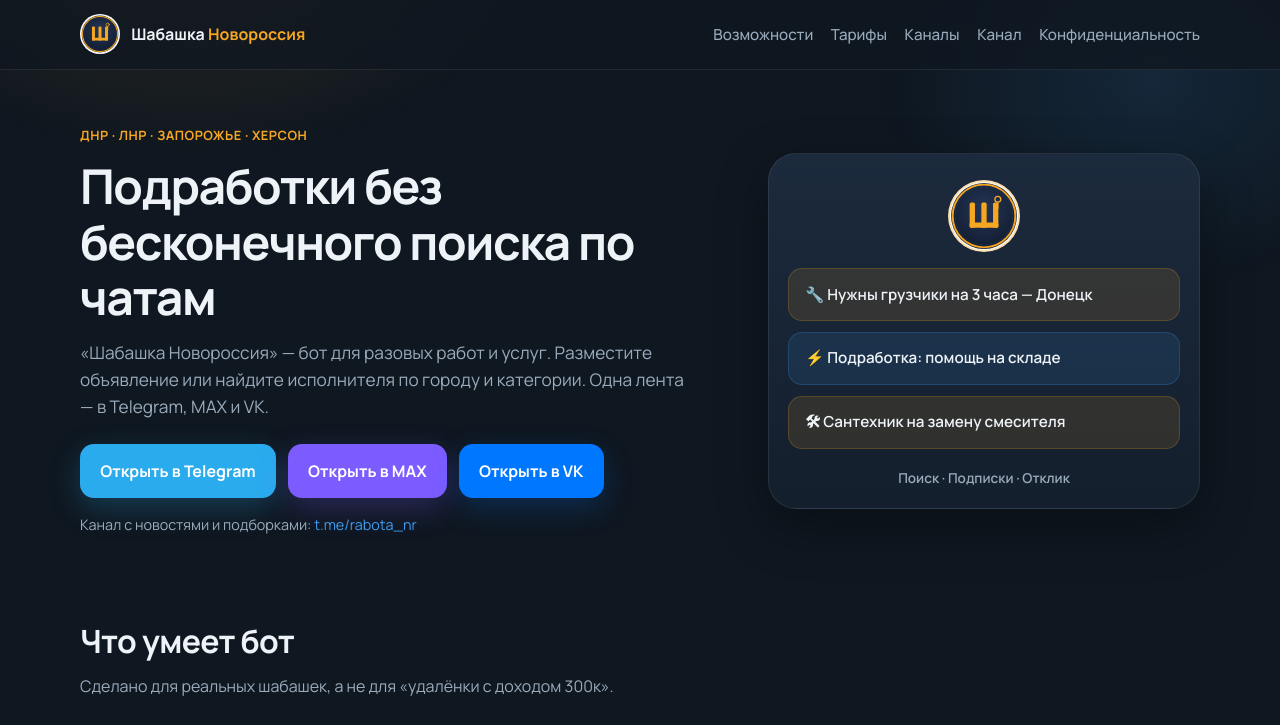
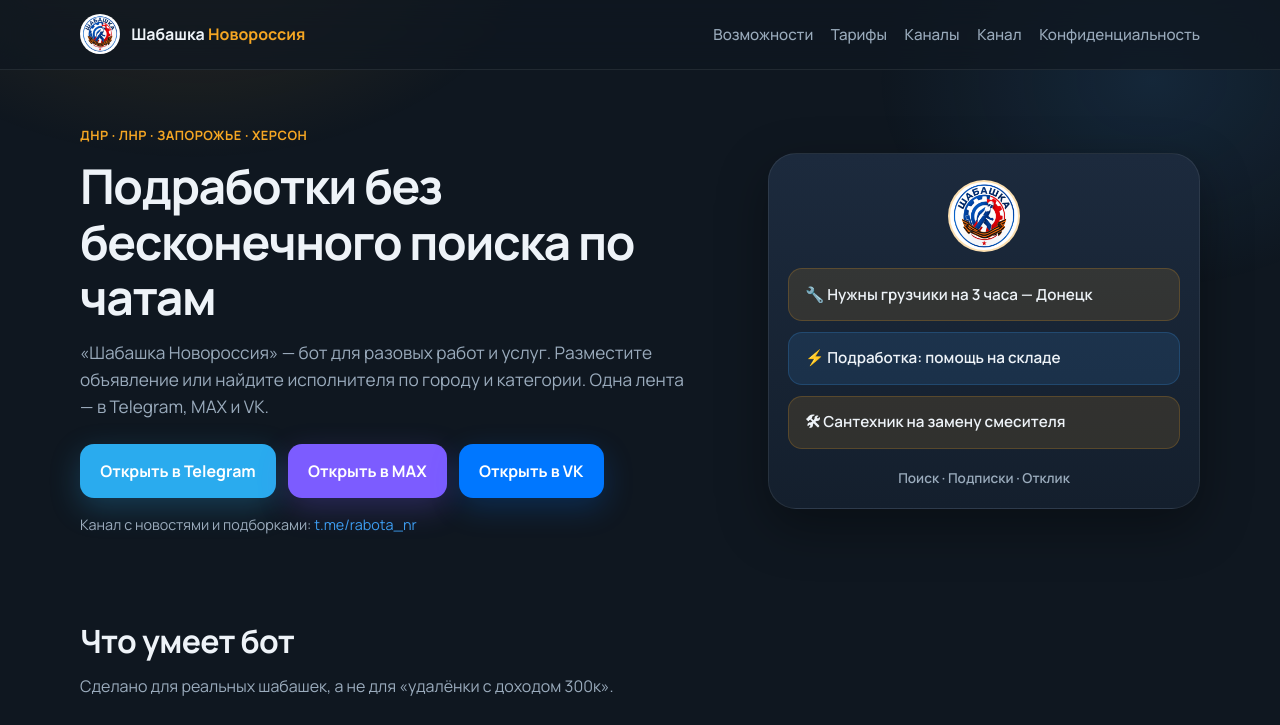
Before and after one commit to DustixLive/RabotaNR, a plain HTML site: page index.html in a window 1280 px wide. Shown: the top 725 px of the page. Drawn offline with Linux system fonts and the light colour scheme.

Commit message:
Use user LogoRabotaNR.png for header, hero and favicon

```diff
--- a/index.html
+++ b/index.html
@@ -5,8 +5,8 @@
   <meta name="viewport" content="width=device-width, initial-scale=1" />
   <meta name="description" content="Шабашка Новороссия — подработки и шабашки в ДНР, ЛНР, Запорожье и Херсоне. Бот в Telegram, MAX и VK." />
   <title>Шабашка Новороссия — подработки рядом</title>
-  <link rel="icon" type="image/svg+xml" href="logo.svg" />
-  <link rel="apple-touch-icon" href="logo.svg" />
+  <link rel="icon" type="image/png" href="LogoRabotaNR.png" />
+  <link rel="apple-touch-icon" href="LogoRabotaNR.png" />
   <link rel="stylesheet" href="styles.css" />
   <link rel="preconnect" href="https://fonts.googleapis.com" />
   <link rel="preconnect" href="https://fonts.gstatic.com" crossorigin />
@@ -18,7 +18,7 @@
   <header class="header">
     <div class="container header__inner">
       <a class="logo" href="index.html">
-        <img class="logo__img" src="logo.svg" alt="Шабашка" width="40" height="40" />
+        <img class="logo__img" src="LogoRabotaNR.png" alt="Шабашка" width="40" height="40" />
         <span class="logo__text">Шабашка <em>Новороссия</em></span>
       </a>
       <nav class="nav">
@@ -54,7 +54,7 @@
       <div class="hero__card">
         <div class="phone">
           <div class="phone__brand">
-            <img src="logo.svg" alt="Логотип Шабашка" width="72" height="72" />
+            <img src="LogoRabotaNR.png" alt="Логотип Шабашка" width="72" height="72" />
           </div>
           <div class="phone__msg">🔧 Нужны грузчики на 3 часа — Донецк</div>
           <div class="phone__msg phone__msg--alt">⚡ Подработка: помощь на складе</div>
```
